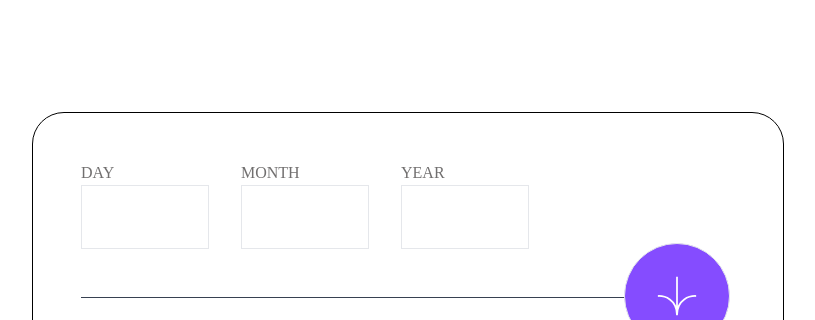
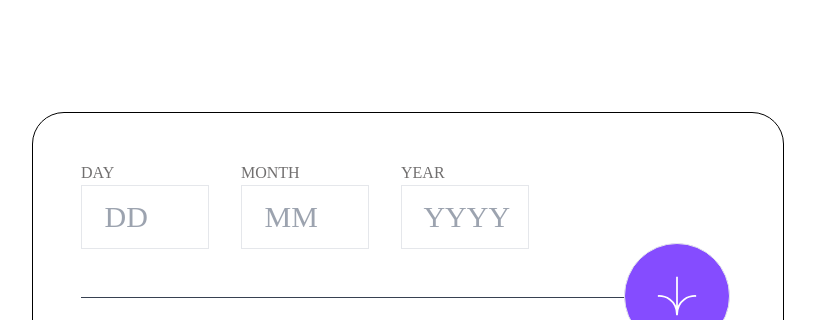
Before and after one commit to Skysayson/Skysayson.github.io, a website: page index.html in a window 1280 px wide. Shown: the top 320 px of the page, without its empty margins (179-994 px from the left). Drawn offline with Linux system fonts and the light colour scheme.

Commit message:
Added placeholder

```diff
--- a/index.html
+++ b/index.html
@@ -18,7 +18,7 @@
                         <div class="text-Sgrey">
                             DAY
                         </div>
-                        <input type="text" class="border appearance-none h-4 w-8 text-3xl" name="day">
+                        <input type="text" class="border appearance-none h-4 w-8 text-3xl" name="day" placeholder="   DD">
                         </input>
 
                     </div>
@@ -27,7 +27,7 @@
                         <div class="text-Sgrey">
                             MONTH
                         </div>
-                        <input type="text" class="border appearance-none h-4 w-8 text-3xl" name="month">
+                        <input type="text" class="border appearance-none h-4 w-8 text-3xl" name="month" placeholder="   MM">
                         </input>
 
                     </div>
@@ -36,7 +36,7 @@
                         <div class="text-Sgrey">
                             YEAR
                         </div>
-                        <input type="text" class="border appearance-none h-4 w-8 text-3xl" name="years">
+                        <input type="text" class="border appearance-none h-4 w-8 text-3xl" name="years" placeholder="   YYYY">
                         </input>
                     </div>
 
```
